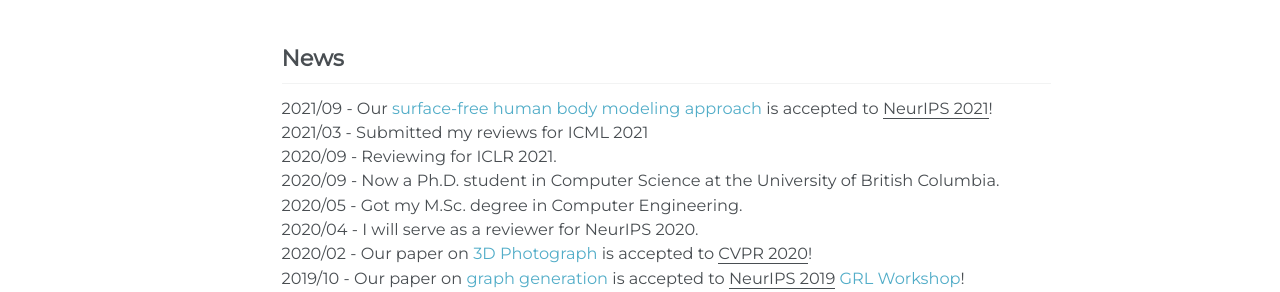
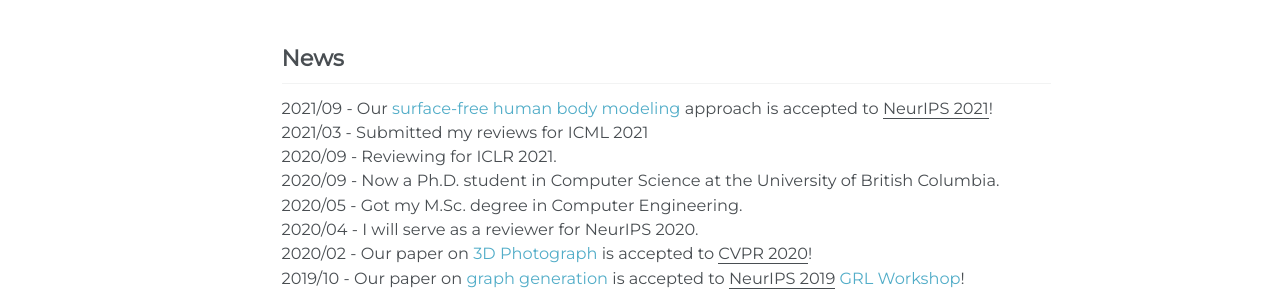
Before and after one commit to LemonATsu/LemonATsu.github.io, a Jekyll site: the page built from _pages/about.md, in a window 1280 px wide and 1294 px high. Shown: the part 621-913 px from the top of the window. Built offline with Jekyll 4.4.1, drawn with Linux system fonts in a browser that asks for light colours.

Commit message:
phrasing

```diff
--- a/_pages/about.md
+++ b/_pages/about.md
@@ -23,7 +23,7 @@
 
 ## News
 <div class="news" style="font-size:0.9em">
-2021/09 - Our <a href="">surface-free human body modeling approach</a> is accepted to <u>NeurIPS 2021</u>! <br>
+2021/09 - Our <a href="">surface-free human body modeling</a> approach is accepted to <u>NeurIPS 2021</u>! <br>
 2021/03 - Submitted my reviews for ICML 2021 <br>
 2020/09 - Reviewing for ICLR 2021. <br>
 2020/09 - Now a Ph.D. student in Computer Science at the University of British Columbia. <br>
```
